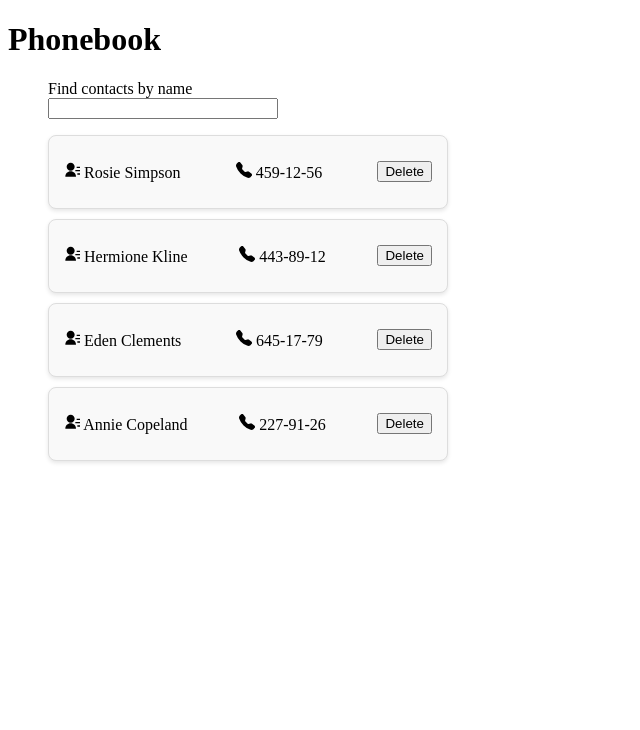
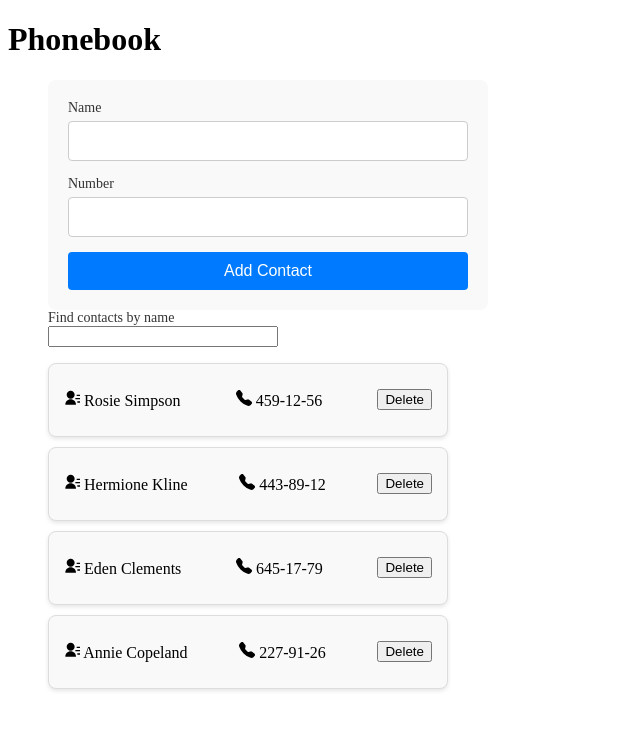
Before and after one commit to ArtemSuleymanov/goit-react-hw-03, a React (Vite) app: page / in a window 1280 px wide. Shown: the top 730 px of the page, without its empty margins (0-640 px from the left). Built offline with nearby package versions, Linux system fonts and the light colour scheme.

Commit message:
add contact form item and css styles

```diff
--- a/package.json
+++ b/package.json
@@ -10,9 +10,12 @@
     "preview": "vite preview"
   },
   "dependencies": {
+    "formik": "^2.4.6",
+    "nanoid": "^5.0.9",
     "react": "^18.3.1",
     "react-dom": "^18.3.1",
-    "react-icons": "^5.4.0"
+    "react-icons": "^5.4.0",
+    "yup": "^1.6.1"
   },
   "devDependencies": {
     "@eslint/js": "^9.17.0",
--- a/src/App.jsx
+++ b/src/App.jsx
@@ -1,6 +1,8 @@
 import { useState } from "react";
 import ContactList from "./components/ContactList/ContactList";
 import SearchBox from "./components/SearchBox/SearchBox";
+import ContactForm from "./components/ContactForm/ContactForm";
+import { nanoid } from "nanoid";
 
 const App = () => {
   const [contacts, setContacts] = useState([
@@ -30,9 +32,29 @@ const App = () => {
     );
   };
 
+  const addContact = ({ name, number }) => {
+    const isDuplicate = contacts.some(
+      (contact) => contact.name.toLowerCase() === name.toLowerCase()
+    );
+
+    if (isDuplicate) {
+      alert(`${name} is already in contacts.`);
+      return;
+    }
+
+    const newContact = {
+      id: nanoid(),
+      name,
+      number,
+    };
+
+    setContacts((prevContacts) => [newContact, ...prevContacts]);
+  };
+
   return (
     <div>
       <h1>Phonebook</h1>
+      <ContactForm onAddContact={addContact} />
       <SearchBox value={filter} onChange={filterFunction} />
       <ContactList contacts={filterContacts} onDeleteContact={deleteContact} />
     </div>
--- /dev/null
+++ b/src/components/ContactForm/ContactForm.jsx
@@ -0,0 +1,53 @@
+import { ErrorMessage, Field, Form, Formik } from "formik";
+import * as Yup from "yup";
+import s from "./ContactForm.module.css";
+
+const ContactForm = ({ onAddContact }) => {
+  const initialValues = {
+    name: "",
+    number: "",
+  };
+
+  const validationSchema = Yup.object({
+    name: Yup.string()
+      .min(3, "Too short!!!")
+      .max(50, "Too long!!!")
+      .required("Required!"),
+    number: Yup.string()
+      .matches(/^\d{3}-\d{2}-\d{2}$/, "Number must be in format 123-45-67")
+      .required("Required!"),
+  });
+
+  const handleSubmit = (values, { resetForm }) => {
+    onAddContact(values);
+    resetForm();
+  };
+
+  return (
+    <div className={s.formContainer}>
+      <Formik
+        initialValues={initialValues}
+        validationSchema={validationSchema}
+        onSubmit={handleSubmit}
+      >
+        <Form className={s.form}>
+          <label>
+            Name
+            <Field type="text" name="name" className={s.input} />
+            <ErrorMessage name="name" component="div" className={s.error} />
+          </label>
+          <label>
+            Number
+            <Field type="text" name="number" className={s.input} />
+            <ErrorMessage name="number" component="div" className={s.error} />
+          </label>
+          <button type="submit" className={s.button}>
+            Add Contact
+          </button>
+        </Form>
+      </Formik>
+    </div>
+  );
+};
+
+export default ContactForm;
--- /dev/null
+++ b/src/components/ContactForm/ContactForm.module.css
@@ -0,0 +1,56 @@
+.formContainer {
+  width: 100%;
+  max-width: 400px;
+  margin-left: 40px;
+  padding: 20px;
+  background-color: #f9f9f9;
+  border-radius: 8px;
+  border-color: black;
+}
+
+.form {
+  display: flex;
+  flex-direction: column;
+  gap: 15px;
+}
+
+label {
+  display: flex;
+  flex-direction: column;
+  font-size: 14px;
+  color: #333;
+}
+
+.input {
+  padding: 10px;
+  margin-top: 5px;
+  border: 1px solid #ccc;
+  border-radius: 4px;
+  font-size: 16px;
+}
+
+.input:focus {
+  border-color: #007bff;
+  outline: none;
+}
+
+.error {
+  color: red;
+  font-size: 12px;
+  margin-top: 5px;
+}
+
+.button {
+  padding: 10px 20px;
+  background-color: #007bff;
+  color: white;
+  font-size: 16px;
+  border: none;
+  border-radius: 4px;
+  cursor: pointer;
+  transition: background-color 0.3s;
+}
+
+.button:hover {
+  background-color: #0056b3;
+}
```
Also changed, not shown: 1 other file (tests, documents, lock files or other folders).
